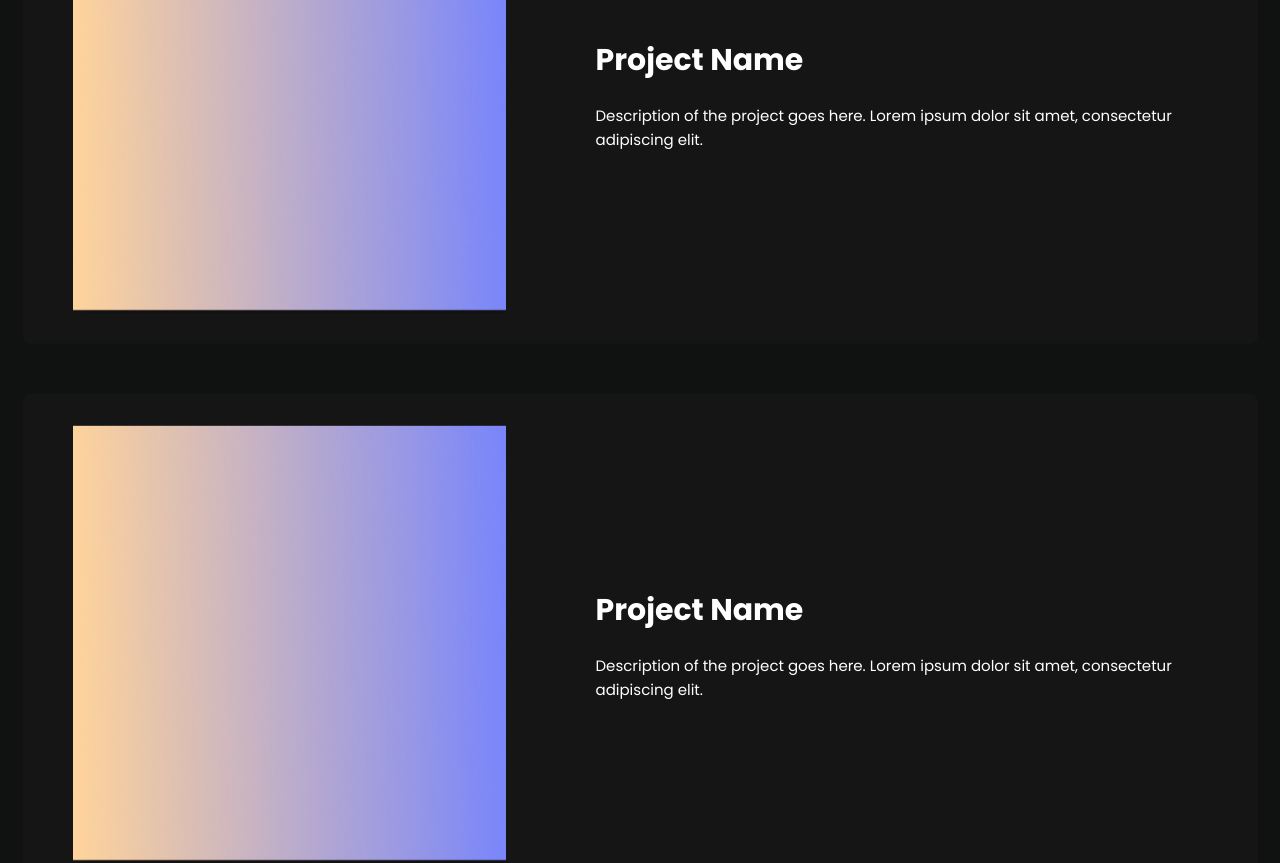
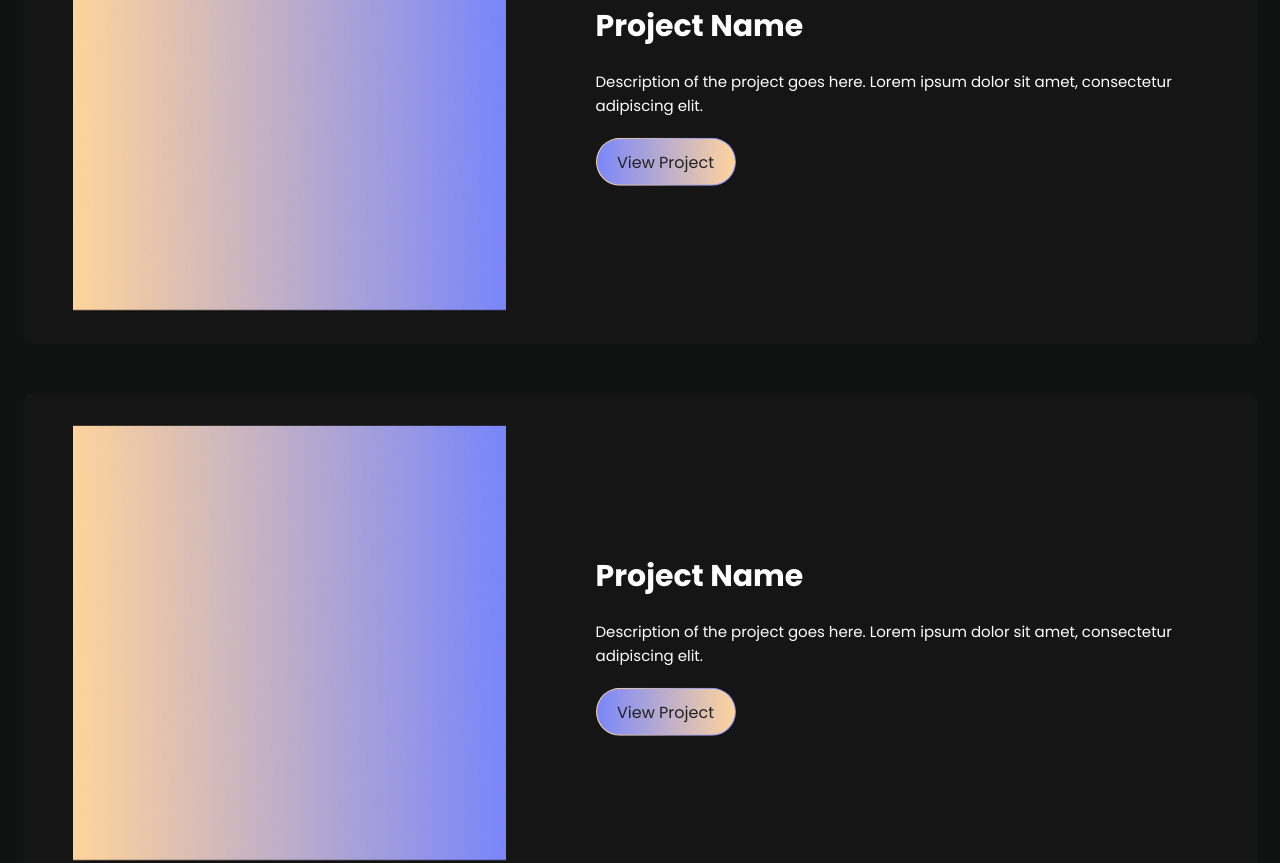
Before and after one commit to Xander-Allen-Rola/Xander-Portfolio, a Vue app: page / in a window 1280 px wide. Shown: the part 2500-3363 px from the top of the page. Built offline with nearby package versions, Linux system fonts and the light colour scheme.

Commit message:
Added View Project button

```diff
--- a/src/components/Project.vue
+++ b/src/components/Project.vue
@@ -1,4 +1,5 @@
 <script setup>
+import ViewProject from './buttons/ViewProject.vue';``
 defineProps({
   name: String,
   description: String,
@@ -13,6 +14,7 @@ defineProps({
             <div class="text-container">
                 <h1>{{ name }}</h1>
                 <p>{{ description }}</p>
+                <ViewProject />
             </div>
         </div>
     </div>
--- /dev/null
+++ b/src/components/buttons/ViewProject.vue
@@ -0,0 +1,33 @@
+<template>
+  <button class="nav-btn oblong-btn">
+    View Project
+  </button>
+</template>
+
+<style scoped>
+@import url('https://fonts.googleapis.com/css2?family=Poppins:wght@400;700&display=swap');
+.nav-btn {
+  width: 140px;
+  height: 48px;
+  font-size: 16px;
+  background:
+    linear-gradient(90deg, #7A87FB 0%, #FFD49C 100%) padding-box,
+    linear-gradient(90deg, #FFD49C 0%, #7A87FB 100%) border-box;
+  border: 1px solid transparent;
+  border-radius: 24px / 50%;
+  cursor: pointer;
+  color: #222;
+  font-family: 'Poppins', sans-serif;
+  white-space: nowrap;
+  background-clip: padding-box, border-box;
+  padding: 0 20px;
+  transition: filter 0.15s;
+}
+.nav-btn:hover {
+  filter: brightness(1.08);
+  cursor: pointer;
+}
+.oblong-btn {
+  border-radius: 24px / 50%;
+}
+</style>
```
